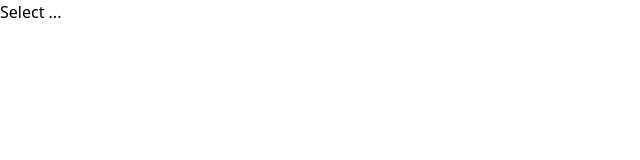
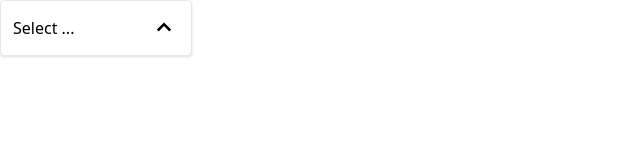
Before and after one commit to Raulito1/components-library, a React (Create React App) app in the folder components/: page / in a window 1280 px wide. Shown: the top 160 px of the page, without its empty margins (0-640 px from the left). Built offline with nearby package versions, Linux system fonts and the light colour scheme.

Commit message:
added styling to dropdown

```diff
--- a/components/src/App.js
+++ b/components/src/App.js
@@ -1,7 +1,7 @@
 import { useState } from 'react';
 
 // components
-import Dropdown from "./pages/Dropdown";
+import Dropdown from "./components/Dropdown";
 
 function App() {
     const [selection, setSelection] = useState(null);
--- a/components/src/pages/Dropdown.js
+++ b/components/src/components/Dropdown.js
@@ -1,7 +1,12 @@
 import { useState } from 'react';
+
+import { BiChevronUp } from "react-icons/bi";
+import { BiChevronDown } from "react-icons/bi";
 
 function Dropdown({ options, selection, onSelect }) {
     const [selected, setSelected] = useState(false);
+
+    const icon = <span className='text-3xl'>{selected ? <BiChevronDown/> : <BiChevronUp/>}</span>;
 
     const onSelectedChange = () => {
         setSelected(!selected);
@@ -14,7 +19,7 @@
 
     const renderedOptions = options.map((option) => {
         return (
-            <div onClick={() => onOptionSelected(option)} key={option.value}>
+            <div className='hover:bg-sky-100 rounded cursor-pointer p-1' onClick={() => onOptionSelected(option)} key={option.value}>
                 {option.label}
             </div>
         )
@@ -28,9 +33,9 @@
     // }
 
     return (
-        <div>
-            <div onClick={onSelectedChange}>{selection?.label || 'Select ...'}</div>
-            {selected && <div>{renderedOptions}</div>}
+        <div className='w-48 relative'>
+            <div className='flex justify-between items-center cursor-pointer border rounded p-3 shadow bg-white w-full' onClick={onSelectedChange}>{selection?.label || 'Select ...'}{icon}</div>
+            {selected && <div className='absolute top-full border rounded p-3 shadow bg-white w-full'>{renderedOptions}</div>}
         </div>
     );
 }
```
